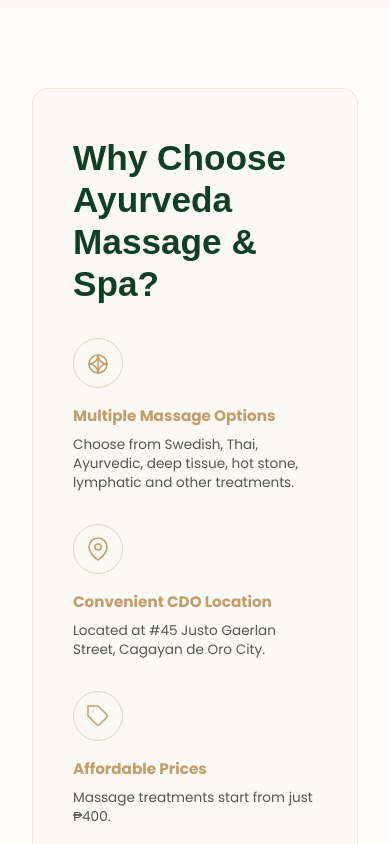
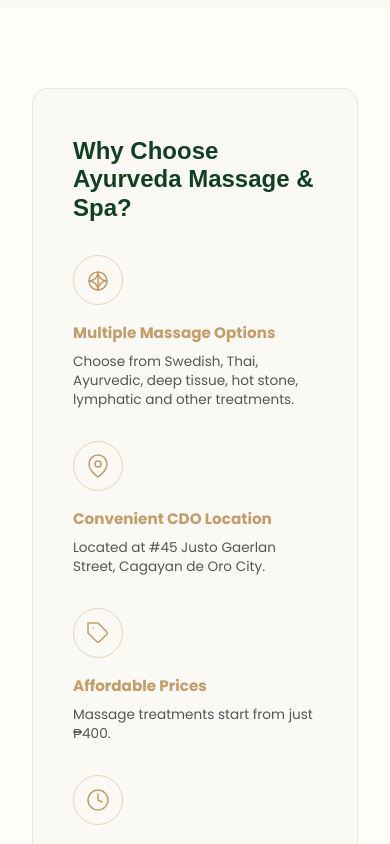
Before and after one commit to teamSkyhit/ayurveda-massage-spa, a Next.js app: page /massage-cagayan-de-oro in a window 390 px wide. Shown: the part 3140-3984 px from the top of the page. Built offline with nearby package versions, Linux system fonts and the light colour scheme; a web font is replaced by a local one.

Commit message:
Fix accordion text being cut off by increasing maxHeight

```diff
--- a/src/app/massage-cagayan-de-oro/styles.module.css
+++ b/src/app/massage-cagayan-de-oro/styles.module.css
@@ -430,6 +430,13 @@
   font-size: 2.2rem;
   margin-bottom: 2rem;
   line-height: 1.2;
+}
+
+@media (max-width: 468px) {
+  .bookingColTitle {
+    font-size: 24px;
+
+  }
 }
 
 /* Col 1: Why Choose Us */
--- a/src/components/LandingSeoAccordion.js
+++ b/src/components/LandingSeoAccordion.js
@@ -47,7 +47,7 @@ export default function LandingSeoAccordion() {
 
         <div
           style={{
-            maxHeight: isOpen ? '2000px' : '0',
+            maxHeight: isOpen ? '4000px' : '0',
             opacity: isOpen ? 1 : 0,
             overflow: 'hidden',
             transition: 'all 0.5s ease-in-out',
--- a/src/components/SeoAccordion.js
+++ b/src/components/SeoAccordion.js
@@ -47,7 +47,7 @@ export default function SeoAccordion() {
 
         <div
           style={{
-            maxHeight: isOpen ? '2000px' : '0',
+            maxHeight: isOpen ? '4000px' : '0',
             opacity: isOpen ? 1 : 0,
             overflow: 'hidden',
             transition: 'all 0.5s ease-in-out',
```
